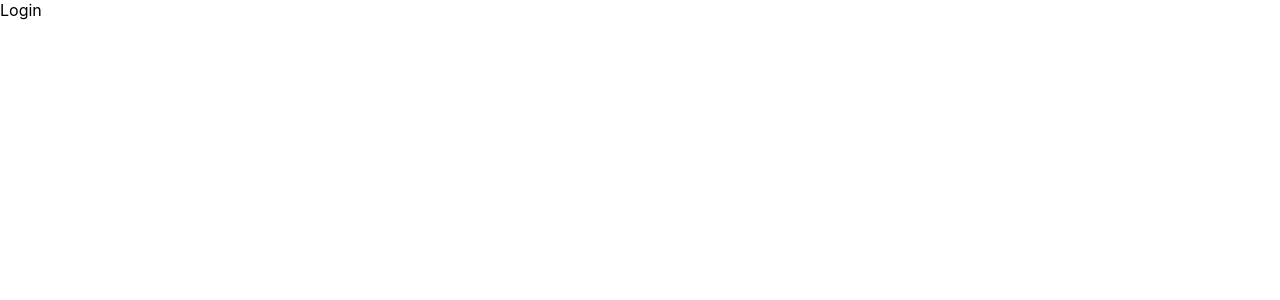
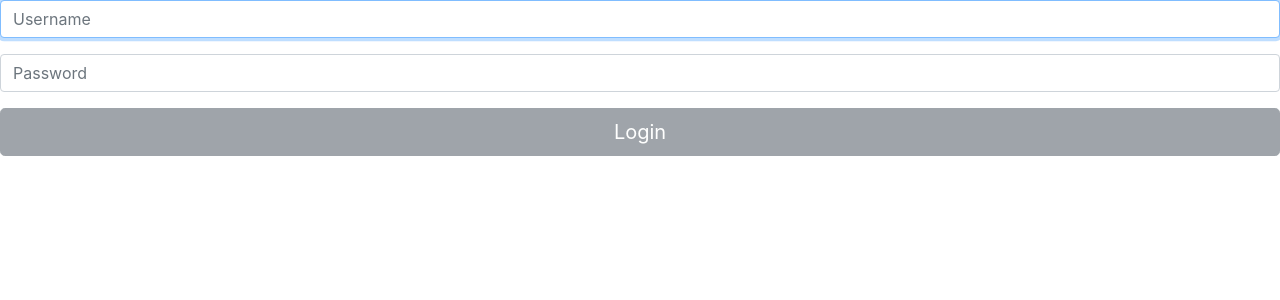
Before and after one commit to BuildWeek-HowTo-TT123/frontend, a React (Create React App) app: page /login in a window 1280 px wide. Shown: the top 300 px of the page. Built offline with nearby package versions, Linux system fonts and the light colour scheme.

Commit message:
login functionality complete

```diff
--- a/package.json
+++ b/package.json
@@ -6,6 +6,8 @@
     "@testing-library/jest-dom": "^5.11.9",
     "@testing-library/react": "^11.2.3",
     "@testing-library/user-event": "^12.6.2",
+    "bootstrap": "^4.6.0",
+    "node-sass": "^4.14.1",
     "react": "^17.0.1",
     "react-dom": "^17.0.1",
     "react-router-dom": "^5.2.0",
--- a/src/App.css
+++ /dev/null
@@ -1,38 +0,0 @@
-.App {
-  text-align: center;
-}
-
-.App-logo {
-  height: 40vmin;
-  pointer-events: none;
-}
-
-@media (prefers-reduced-motion: no-preference) {
-  .App-logo {
-    animation: App-logo-spin infinite 20s linear;
-  }
-}
-
-.App-header {
-  background-color: #282c34;
-  min-height: 100vh;
-  display: flex;
-  flex-direction: column;
-  align-items: center;
-  justify-content: center;
-  font-size: calc(10px + 2vmin);
-  color: white;
-}
-
-.App-link {
-  color: #61dafb;
-}
-
-@keyframes App-logo-spin {
-  from {
-    transform: rotate(0deg);
-  }
-  to {
-    transform: rotate(360deg);
-  }
-}
--- a/src/App.js
+++ b/src/App.js
@@ -1,9 +1,9 @@
 import logo from './logo.svg';
-import './App.css';
+import "./App.scss";
 
 import { BrowserRouter as Router, Route } from "react-router-dom";
 
-import {Login} from './Components/Login';
+import Login from "./Components/Login";
 import {Signup} from './Components/Signup';
 import {MainPage} from './Components/MainPage';
 
--- /dev/null
+++ b/src/App.scss
@@ -0,0 +1,8 @@
+body {
+  font-size: 76px;
+  background-color: aqua;
+}
+
+label {
+  color: red;
+}
--- a/src/Components/Login.js
+++ b/src/Components/Login.js
@@ -1,7 +1,49 @@
-import React, { useState } from "react";
 
-export function Login(){
-  return(
-    <div>Login</div>
-  )
-}
+
+
+import { React, useState } from "react";
+import "bootstrap/dist/css/bootstrap.min.css";
+import { Button, Form, FormGroup, Input, Label } from "reactstrap";
+import "./../App.scss";
+
+const Login = () => {
+	const [email, setEmail] = useState("");
+	const [password, setPassword] = useState("");
+
+	function validateForm() {
+		return email.length > 0 && password.length > 0;
+	}
+
+	function handleSubmit(event) {
+		event.preventDefault();
+	}
+
+	return (
+		<div>
+			<Form onSubmit={handleSubmit}>
+				<FormGroup size="lg" controlId="email">
+					<Input
+						autoFocus
+						type="email"
+            placeholder="Username"
+						value={email}
+						onChange={(e) => setEmail(e.target.value)}
+					/>
+				</FormGroup>
+				<FormGroup size="lg" controlId="password">
+					<Input
+						type="password"
+            placeholder="Password"
+						value={password}
+						onChange={(e) => setPassword(e.target.value)}
+					/>
+				</FormGroup>
+				<Button block size="lg" type="submit" disabled={!validateForm()}>
+					Login
+				</Button>
+			</Form>
+		</div>
+	);
+};
+
+export default Login;
--- a/src/index.css
+++ b/src/index.css
@@ -1,3 +1,5 @@
+@import url('https://fonts.googleapis.com/css?family=Fira+Sans:400,500,600,700,800');
+
 body {
   margin: 0;
   font-family: -apple-system, BlinkMacSystemFont, 'Segoe UI', 'Roboto', 'Oxygen',
```
Also changed, not shown: 1 other file (tests, documents, lock files or other folders). Lines whose indentation alone changed are shown as unchanged.
